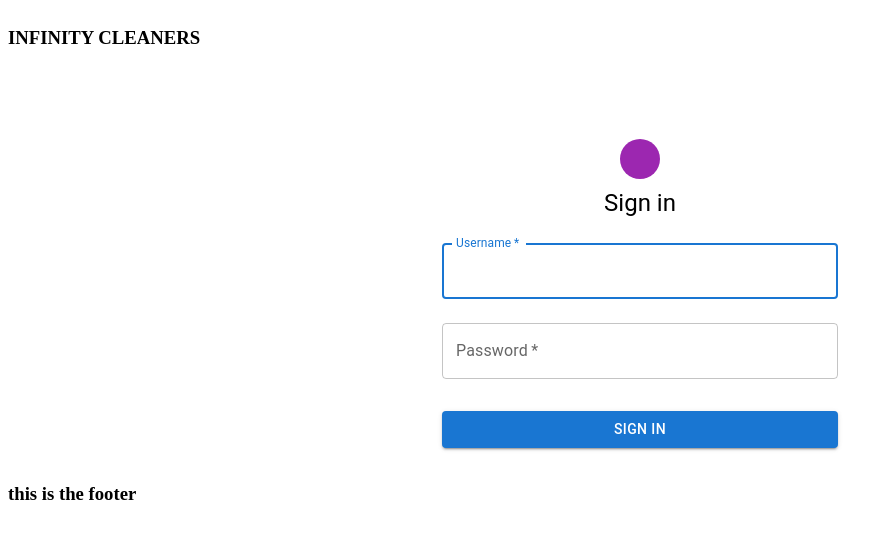
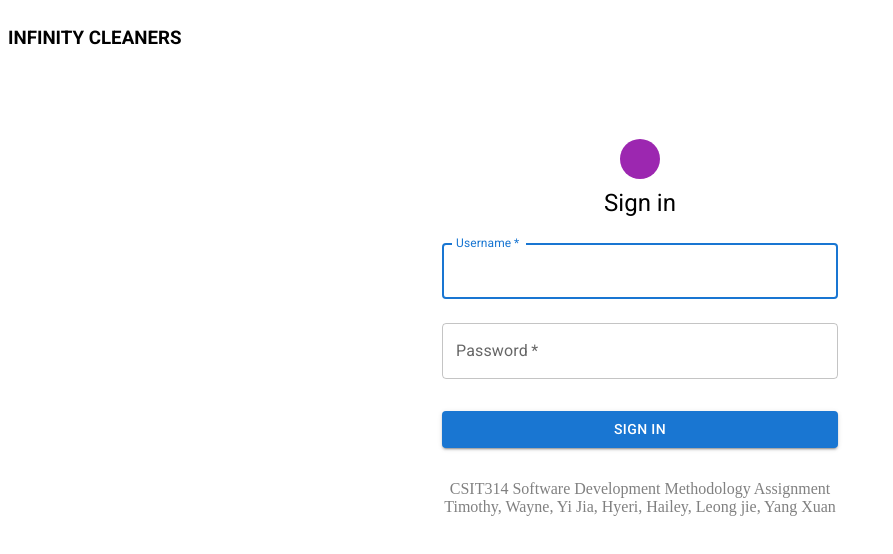
Before and after one commit to wooin0428/Project, a React (Vite) app in the folder frontend/: page /login in a window 1280 px wide. Shown: the top 554 px of the page, without its empty margins (0-893 px from the left). Built offline with nearby package versions, Linux system fonts and the light colour scheme; no server answers; some icons are missing.

Commit message:
Update 4 files
- /frontend/src/main.jsx
- /frontend/src/styles/main.css
- /frontend/src/components/Footer.jsx
- /frontend/index.html

```diff
--- a/frontend/index.html
+++ b/frontend/index.html
@@ -5,6 +5,7 @@
     <meta name="viewport" content="width=device-width, initial-scale=1" />
     <meta name="theme-color" content="#000000" />
     <meta name="description" content="CSIT 314 mini FYP | INFINITY cleaner app " />
+    <link rel="stylesheet" href="https://fonts.googleapis.com/css?family=Roboto:300,400,500,700&display=swap" />
     <title>INFINITY cleaner app</title>
   </head>
   <div id="root"></div>
--- a/frontend/src/components/Footer.jsx
+++ b/frontend/src/components/Footer.jsx
@@ -3,9 +3,13 @@ import React from "react";
 
 const Footer = () => {
   return (
-    <h3>
-        this is the footer
-    </h3>
+    <div className="footerCon">
+      <p>
+      CSIT314 Software Development Methodology Assignment
+      <br></br>
+      Timothy, Wayne, Yi Jia, Hyeri, Hailey, Leong jie, Yang Xuan
+      </p>
+    </div>
   );
 };
 
--- a/frontend/src/main.jsx
+++ b/frontend/src/main.jsx
@@ -4,6 +4,7 @@ import App from "./App";
 
 import "./styles/main.css";
 
+
 ReactDOM.createRoot(document.getElementById("root")).render(
   <React.StrictMode>
     <App />
--- a/frontend/src/styles/main.css
+++ b/frontend/src/styles/main.css
@@ -4,11 +4,25 @@ universal page styling
 
 ------------------------------------------------*/
 
+*
+{
+  padding: none;
+  border: none;
+  margin:none;
+}
+
 .headerBar
 {
   display: flex;
   justify-content: space-between;
   align-items: center;
+  font-family: 'Roboto';
+}
+
+.footerCon
+{
+  color: grey;
+  text-align: center;
 }
 
 
```
